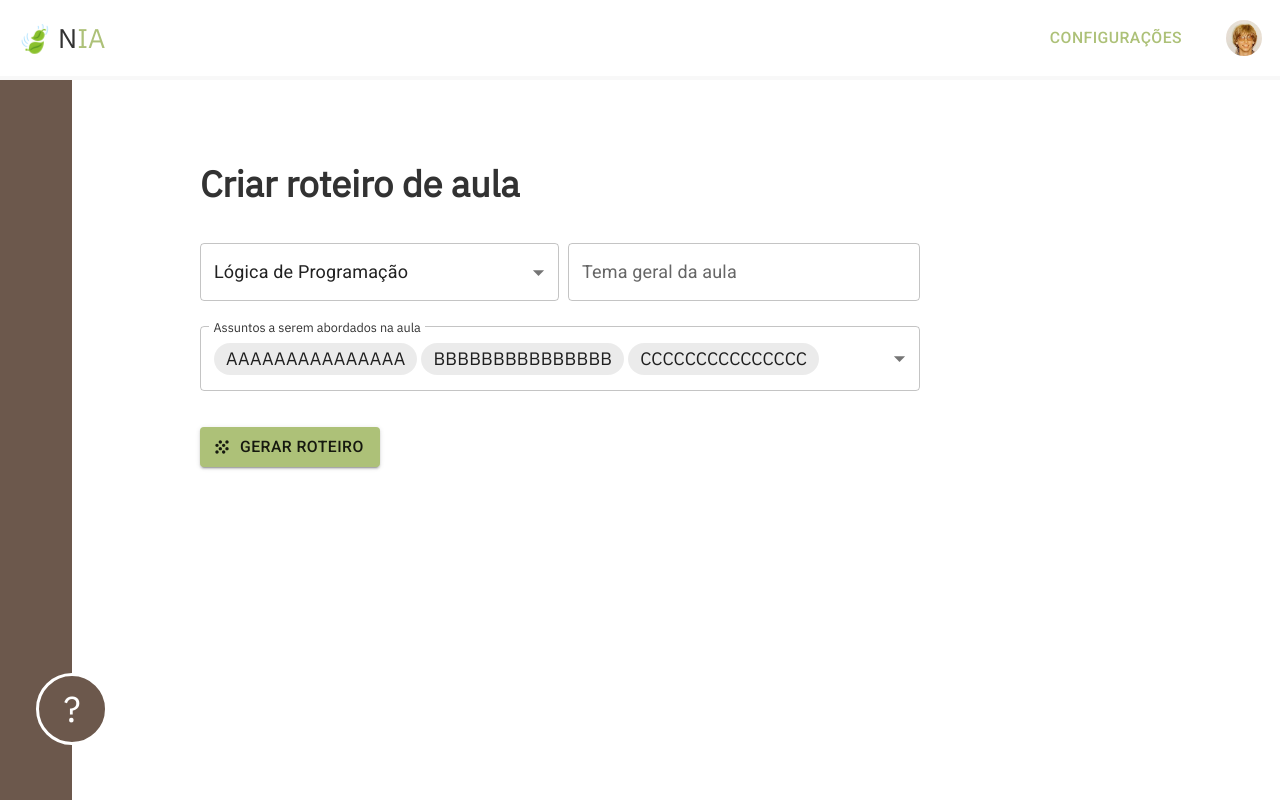
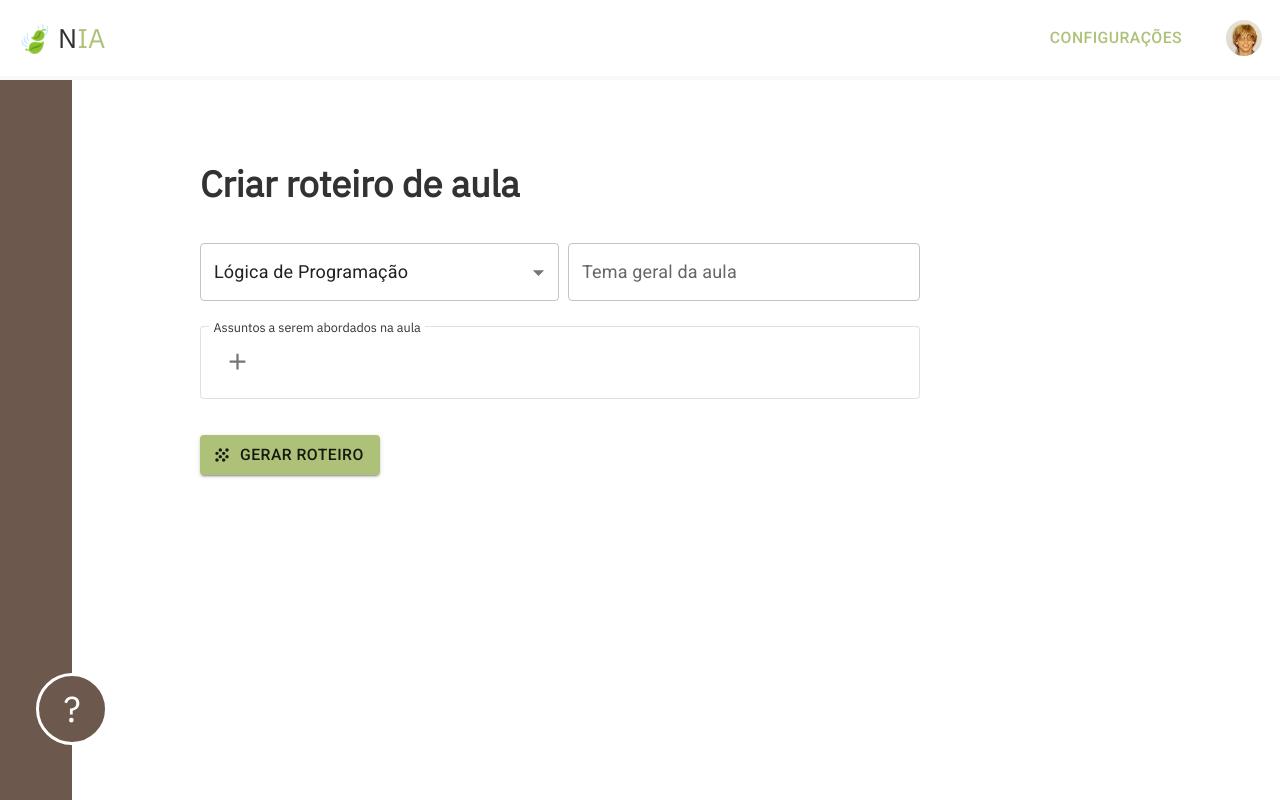
Before and after one commit to lucas-bortoli/jornada-2023, a React (Vite) app: page /roteiro-de-aula in a window 1280 px wide. Built offline with nearby package versions, Linux system fonts and the light colour scheme.

Commit message:
Alterar seleção de tópicos para Chip

```diff
--- a/src/components/ClassGuidePage/components/ChipSelect/index.tsx
+++ /dev/null
@@ -1,41 +0,0 @@
-import { Box, Chip, MenuItem, OutlinedInput, Select } from "@mui/material";
-import styles from "./style.module.css";
-import classNames from "classnames";
-
-interface Props {
-  label: string;
-  className?: string;
-  items: string[];
-  onChange: (items: string[]) => void;
-}
-
-export const ChipSelect = (props: Props) => {
-  return (
-    <fieldset className={classNames(props.className, styles.fieldSet)}>
-      <label>{props.label}</label>
-      <Select
-        multiple
-        value={props.items}
-        onChange={(ev) =>
-          props.onChange(
-            Array.isArray(ev.target.value) ? ev.target.value : ev.target.value.split(",")
-          )
-        }
-        renderValue={(selected) => (
-          <Box sx={{ display: "flex", flexWrap: "wrap", gap: 0.5 }}>
-            {selected.map((value) => (
-              <Chip key={value} label={value.repeat(15)} />
-            ))}
-          </Box>
-        )}
-      >
-        {props.items.map((item, index) => (
-          <MenuItem key={item} value={item} divider={index === props.items.length - 1} >
-            {item}
-          </MenuItem>
-        ))}
-        <MenuItem>Definir assunto...</MenuItem>
-      </Select>
-    </fieldset>
-  );
-};
--- /dev/null
+++ b/src/components/ClassGuidePage/components/ClassTopics/CustomTopicModal.tsx
@@ -0,0 +1,56 @@
+import {
+  Dialog,
+  DialogTitle,
+  DialogContent,
+  DialogContentText,
+  TextField,
+  DialogActions,
+  Button
+} from "@mui/material";
+import { useState } from "react";
+
+interface Props {
+  isOpen: boolean;
+  onConfirm: (topic: string) => void;
+  onClose: () => void;
+}
+
+export const CustomTopicModal = (props: Props) => {
+  const [topic, setTopic] = useState("");
+
+  const handleClose = () => {
+    setTopic("");
+    props.onClose();
+  };
+
+  const handleConfirm = () => {
+    props.onConfirm(topic);
+    handleClose();
+  };
+
+  return (
+    <Dialog open={props.isOpen} onClose={handleClose}>
+      <DialogTitle>Definir assunto</DialogTitle>
+      <DialogContent>
+        <DialogContentText>Insira o assunto a ser abordado na aula.</DialogContentText>
+        <TextField
+          autoFocus
+          margin="dense"
+          id="name"
+          label="Assunto da aula (ex. estruturas de repetição)"
+          type="text"
+          fullWidth
+          variant="standard"
+          value={topic}
+          onChange={(event) => setTopic(event.currentTarget.value)}
+        />
+      </DialogContent>
+      <DialogActions>
+        <Button onClick={handleClose}>Cancelar</Button>
+        <Button onClick={handleConfirm} disabled={topic.length === 0}>
+          Confirmar
+        </Button>
+      </DialogActions>
+    </Dialog>
+  );
+};
--- /dev/null
+++ b/src/components/ClassGuidePage/components/ClassTopics/index.tsx
@@ -0,0 +1,59 @@
+import {
+  Box,
+  Button,
+  Chip,
+  IconButton,
+  MenuItem,
+  OutlinedInput,
+  Paper,
+  Select
+} from "@mui/material";
+import styles from "./style.module.css";
+import classNames from "classnames";
+import { useState } from "react";
+import { CustomTopicModal } from "./CustomTopicModal";
+import { Add } from "@mui/icons-material";
+
+interface Props {
+  label: string;
+  className?: string;
+  items: string[];
+  onChange: (items: string[]) => void;
+}
+
+export const ClassTopics = (props: Props) => {
+  const [isCustomTopicOpen, setCustomTopicOpen] = useState(false);
+
+  const handleNewCustomTopic = (topic: string) => {
+    props.onChange([...props.items, topic]);
+  };
+
+  const handleDelete = (topic: string) => {
+    props.onChange(props.items.filter((item) => item !== topic));
+  };
+
+  console.log(props.items);
+
+  return (
+    <fieldset className={classNames(props.className, styles.fieldSet)}>
+      <label>{props.label}</label>
+      <Paper variant="outlined" className={styles.chipList}>
+        {props.items.map((topic) => (
+          <Chip key={topic} label={topic} onDelete={() => handleDelete(topic)} />
+        ))}
+        <IconButton
+          size="small"
+          aria-label="Adicionar assunto de aula"
+          onClick={() => setCustomTopicOpen(true)}
+        >
+          <Add />
+        </IconButton>
+      </Paper>
+      <CustomTopicModal
+        isOpen={isCustomTopicOpen}
+        onClose={() => setCustomTopicOpen(false)}
+        onConfirm={handleNewCustomTopic}
+      />
+    </fieldset>
+  );
+};
--- a/src/components/ClassGuidePage/components/ChipSelect/style.module.css
+++ b/src/components/ClassGuidePage/components/ClassTopics/style.module.css
@@ -16,3 +16,15 @@
 .fieldSet div {
   align-self: stretch;
 }
+
+.chipList {
+  display: flex;
+  flex-wrap: wrap;
+  align-content: center;
+  gap: 0.5rem;
+  padding: 1rem;
+}
+
+.chipList button {
+  margin-top: -0.125rem;
+}
--- a/src/components/ClassGuidePage/index.tsx
+++ b/src/components/ClassGuidePage/index.tsx
@@ -2,11 +2,14 @@ import { Grain } from "@mui/icons-material";
 import { Box, Button, Chip, MenuItem, OutlinedInput, Select, TextField } from "@mui/material";
 
 import styles from "./style.module.css";
-import { ChipSelect } from "./components/ChipSelect";
+import { ClassTopics } from "./components/ClassTopics";
 import classNames from "classnames";
 import "../../animations/fadeInSlide.css";
+import { useState } from "react";
 
 export const ClassGuidePage = () => {
+  const [classTopics, setClassTopics] = useState<string[]>([]);
+
   return (
     <main className={classNames(styles.mainContent, "animationFadeInSlide")}>
       <h1>Criar roteiro de aula</h1>
@@ -15,11 +18,11 @@ export const ClassGuidePage = () => {
           <MenuItem value={0}>Lógica de Programação</MenuItem>
         </Select>
         <TextField label="Tema geral da aula" variant="outlined" className={styles.aulaTema} />
-        <ChipSelect
+        <ClassTopics
           className={styles.aulaAssuntos}
           label="Assuntos a serem abordados na aula"
-          items={["A", "B", "C"]}
-          onChange={() => {}}
+          items={classTopics}
+          onChange={(items) => setClassTopics(items)}
         />
       </section>
       <Button variant="contained" startIcon={<Grain />}>
--- a/src/components/ClassGuidePage/style.module.css
+++ b/src/components/ClassGuidePage/style.module.css
@@ -16,6 +16,7 @@
     "assuntos  assuntos";
   gap: 0.5rem;
   margin-bottom: 2rem;
+  width: 100%;
   max-width: 720px;
 }
 
```
